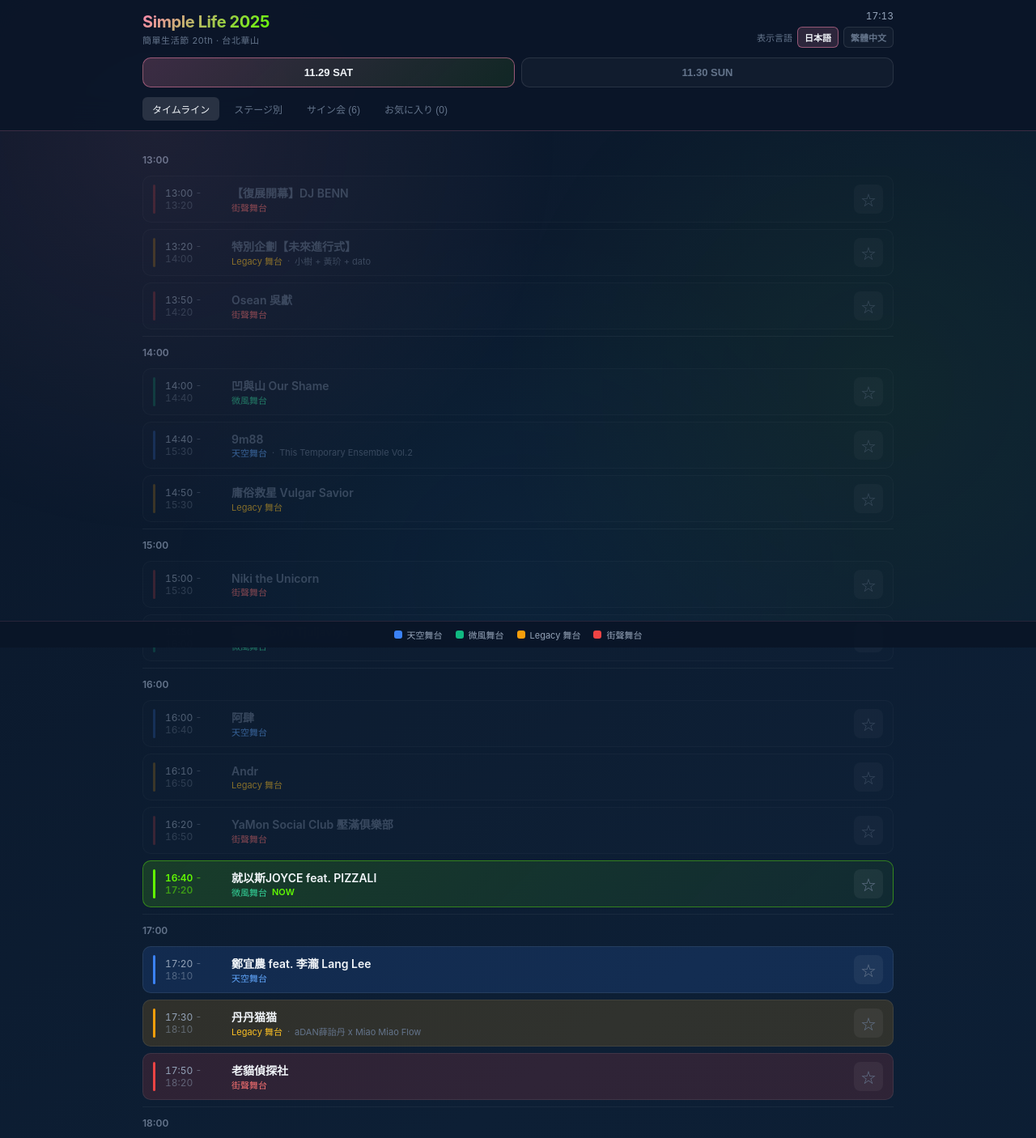
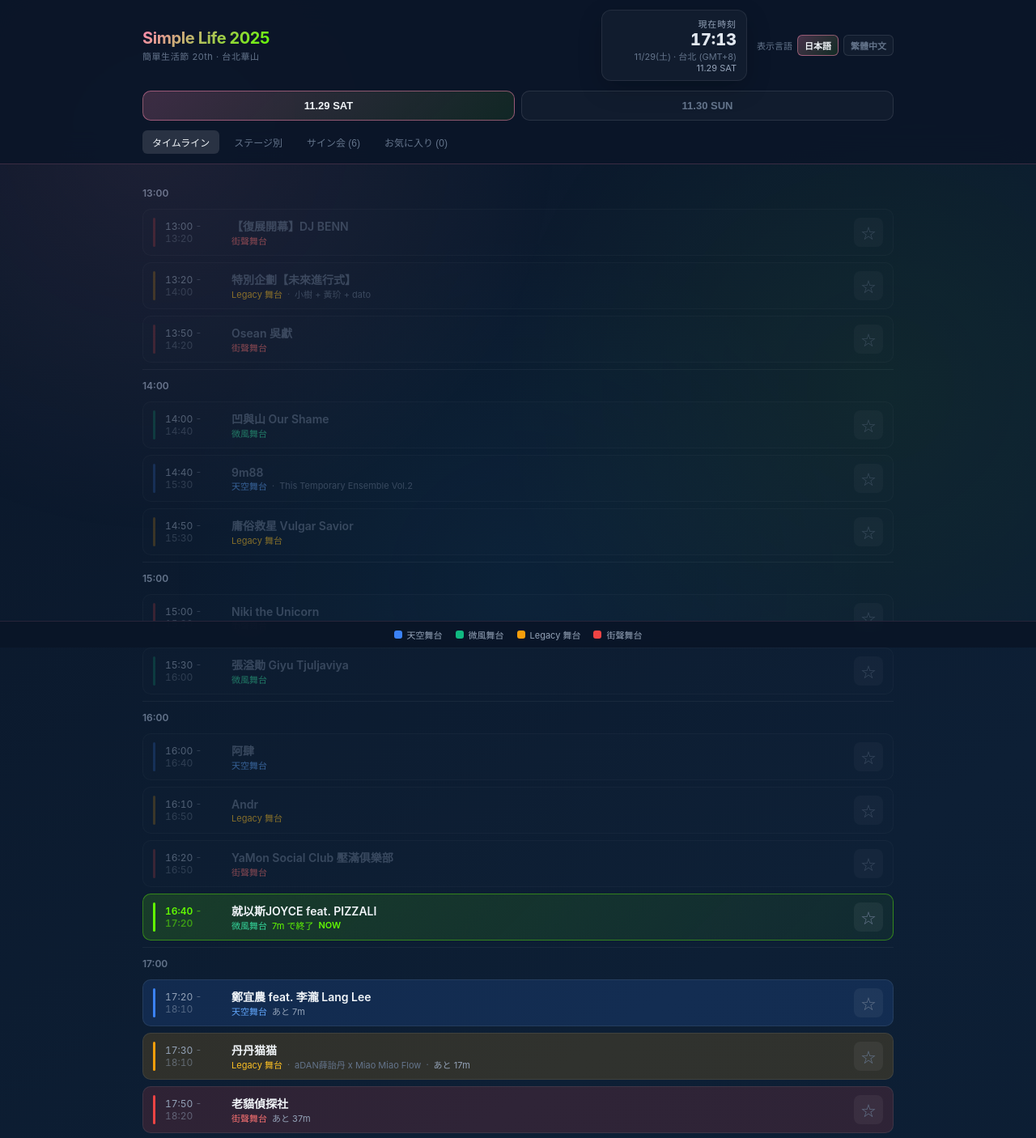
Before and after one commit to tainakanchu/simple-life-2025, a React (Vite) app: page / in a window 1280 px wide. Shown: the top 1406 px of the page at 81% size. Built offline with nearby package versions, Linux system fonts and the light colour scheme.

Commit message:
Enhance clock and countdowns

```diff
--- a/src/App.tsx
+++ b/src/App.tsx
@@ -25,6 +25,16 @@
   const [currentTime, setCurrentTime] = useState(new Date());
   const [viewMode, setViewMode] = useState<ViewMode>("timeline");
   const t: AppTranslation = translations[locale];
+
+  const formattedTime = currentTime.toLocaleTimeString(locale, {
+    hour: "2-digit",
+    minute: "2-digit",
+  });
+  const formattedDate = currentTime.toLocaleDateString(locale, {
+    month: "numeric",
+    day: "numeric",
+    weekday: "short",
+  });
 
   useEffect(() => {
     const timer = setInterval(() => setCurrentTime(new Date()), 60000);
@@ -166,23 +176,46 @@
                 簡單生活節 20th · 台北華山
               </p>
             </div>
+            <div style={{ display: "flex", alignItems: "center", gap: 12 }}>
               <div
                 style={{
-                fontSize: 12,
-                color: "#94a3b8",
-                textAlign: "right",
                   display: "flex",
                   flexDirection: "column",
                   alignItems: "flex-end",
-                gap: 6,
+                  padding: "8px 12px",
+                  borderRadius: 12,
+                  border: "1px solid rgba(255,255,255,0.08)",
+                  background: "rgba(255,255,255,0.03)",
+                  minWidth: 180,
+                  boxShadow: "0 10px 30px rgba(0,0,0,0.2)",
                 }}
               >
-              <div style={{ fontVariantNumeric: "tabular-nums" }}>
-                {currentTime.toLocaleTimeString(locale, {
-                  hour: "2-digit",
-                  minute: "2-digit",
-                })}
+                <div
+                  style={{
+                    fontSize: 11,
+                    letterSpacing: "0.08em",
+                    color: "#94a3b8",
+                    textTransform: "uppercase",
+                  }}
+                >
+                  {t.clockLabel}
                 </div>
+                <div
+                  style={{
+                    fontSize: 20,
+                    fontWeight: 800,
+                    color: "#e2e8f0",
+                    fontVariantNumeric: "tabular-nums",
+                  }}
+                >
+                  {formattedTime}
+                </div>
+                <div style={{ fontSize: 11, color: "#64748b" }}>
+                  {formattedDate} · {t.timezone}
+                </div>
+                <div style={{ fontSize: 11, color: "#94a3b8" }}>{dayData.date}</div>
+              </div>
+
               <div style={{ display: "flex", alignItems: "center", gap: 6 }}>
                 <span style={{ fontSize: 11, color: "#64748b" }}>
                   {t.languageLabel}
@@ -201,12 +234,13 @@
                             : "1px solid rgba(255,255,255,0.1)",
                         background:
                           locale === lang
-                            ? "rgba(255, 136, 176, 0.15)"
+                            ? "linear-gradient(135deg, rgba(255, 136, 176, 0.25), rgba(98, 250, 3, 0.1))"
                             : "rgba(255,255,255,0.03)",
                         color: locale === lang ? "#f1f5f9" : "#64748b",
                         cursor: "pointer",
                         fontSize: 11,
                         fontWeight: 600,
+                        transition: "all 0.15s",
                       }}
                     >
                       {lang === "ja" ? "日本語" : "繁體中文"}
--- a/src/components/ActCard.tsx
+++ b/src/components/ActCard.tsx
@@ -1,6 +1,7 @@
 import { Act } from "../types";
 import { stageColors } from "../data";
 import { AppTranslation } from "../i18n";
+import { formatCountdown } from "../utils";
 
 interface ActCardProps {
   act: Act;
@@ -10,6 +11,7 @@
   isNow: boolean;
   isPast: boolean;
   showStage?: boolean;
+  minutesUntil?: number | null;
   translation: AppTranslation;
 }
 
@@ -21,6 +23,7 @@
   isNow,
   isPast,
   showStage,
+  minutesUntil,
   translation,
 }: ActCardProps) {
   const fav = isFavorite(activeDay, act.stage || "", act.artist);
@@ -113,6 +116,20 @@
               </span>
             </>
           )}
+          {!isPast && minutesUntil !== undefined && minutesUntil !== null && (
+            <>
+              {act.sub && <span>·</span>}
+              <span style={{ color: isNow ? "#62FA03" : "#94a3b8" }}>
+                {isNow
+                  ? translation.common.endsIn(
+                      formatCountdown(minutesUntil) || ""
+                    )
+                  : translation.timeUntil(
+                      formatCountdown(minutesUntil) || ""
+                    )}
+              </span>
+            </>
+          )}
           {isNow && (
             <span style={{ color: "#62FA03", fontWeight: 600 }}>
               {translation.common.now}
--- a/src/components/SigningCard.tsx
+++ b/src/components/SigningCard.tsx
@@ -1,5 +1,6 @@
 import { SigningEvent } from "../types";
 import { AppTranslation } from "../i18n";
+import { formatCountdown } from "../utils";
 
 interface SigningCardProps {
   event: SigningEvent;
@@ -8,6 +9,7 @@
   toggleFavorite: (day: string, stage: string, artist: string) => void;
   isNow: boolean;
   isPast: boolean;
+  minutesUntil?: number | null;
   translation: AppTranslation;
 }
 
@@ -18,6 +20,7 @@
   toggleFavorite,
   isNow,
   isPast,
+  minutesUntil,
   translation,
 }: SigningCardProps) {
   const fav = isFavorite(activeDay, "signing", event.artist);
@@ -95,6 +98,11 @@
               {translation.common.now}
             </span>
           )}
+          {!isPast && !isNow && minutesUntil !== undefined && minutesUntil !== null && (
+            <span style={{ marginLeft: 6, color: "#94a3b8" }}>
+              {translation.timeUntil(formatCountdown(minutesUntil) || "")}
+            </span>
+          )}
         </div>
       </div>
 
--- a/src/i18n.ts
+++ b/src/i18n.ts
@@ -9,6 +9,8 @@
   };
   upcomingTitle: string;
   timeUntil: (countdown: string) => string;
+  clockLabel: string;
+  timezone: string;
   officialLinks: string;
   mapButton: string;
   goodsStatus: string;
@@ -29,6 +31,7 @@
   };
   common: {
     now: string;
+    endsIn: (countdown: string) => string;
   };
 }
 
@@ -42,6 +45,8 @@
     },
     upcomingTitle: "次のお気に入り",
     timeUntil: (countdown) => `あと ${countdown}`,
+    clockLabel: "現在時刻",
+    timezone: "台北 (GMT+8)",
     officialLinks: "Official Links",
     mapButton: "会場マップ",
     goodsStatus: "グッズ在庫状況",
@@ -62,6 +67,7 @@
     },
     common: {
       now: "NOW",
+      endsIn: (countdown) => `${countdown} で終了`,
     },
   },
   "zh-TW": {
@@ -73,6 +79,8 @@
     },
     upcomingTitle: "稍後的收藏",
     timeUntil: (countdown) => `還有 ${countdown}`,
+    clockLabel: "現在時間",
+    timezone: "台北（GMT+8）",
     officialLinks: "官方連結",
     mapButton: "會場地圖",
     goodsStatus: "周邊庫存資訊",
@@ -93,6 +101,7 @@
     },
     common: {
       now: "現在",
+      endsIn: (countdown) => `剩下 ${countdown}`,
     },
   },
 };
--- a/src/views/FavoritesView.tsx
+++ b/src/views/FavoritesView.tsx
@@ -40,6 +40,11 @@
         const isNow = act.startMin! <= now && act.endMin! > now
         const isPast = act.endMin! <= now
         const isSigning = act.type === 'signing'
+        const minutesUntil = isPast
+          ? null
+          : isNow
+          ? act.endMin! - now
+          : act.startMin! - now
 
         if (isSigning) {
           return (
@@ -51,6 +56,7 @@
               toggleFavorite={toggleFavorite}
               isNow={isNow}
               isPast={isPast}
+              minutesUntil={minutesUntil}
               translation={translation}
             />
           )
@@ -65,6 +71,7 @@
             toggleFavorite={toggleFavorite}
             isNow={isNow}
             isPast={isPast}
+            minutesUntil={minutesUntil}
             showStage
             translation={translation}
           />
--- a/src/views/StagesView.tsx
+++ b/src/views/StagesView.tsx
@@ -64,6 +64,11 @@
               const endMin = parseEndTime(act.time);
               const isNow = startMin <= now && endMin > now;
               const isPast = endMin <= now;
+              const minutesUntil = isPast
+                ? null
+                : isNow
+                ? endMin - now
+                : startMin - now;
               return (
                 <ActCard
                   key={i}
@@ -73,6 +78,7 @@
                   toggleFavorite={toggleFavorite}
                   isNow={isNow}
                   isPast={isPast}
+                  minutesUntil={minutesUntil}
                   translation={translation}
                 />
               );
--- a/src/views/TimelineView.tsx
+++ b/src/views/TimelineView.tsx
@@ -45,6 +45,11 @@
         currentHour = hour
         const isNow = act.startMin <= now && act.endMin > now
         const isPast = act.endMin <= now
+        const minutesUntil = isPast
+          ? null
+          : isNow
+          ? act.endMin - now
+          : act.startMin - now
 
         return (
           <React.Fragment key={i}>
@@ -66,6 +71,7 @@
               toggleFavorite={toggleFavorite}
               isNow={isNow}
               isPast={isPast}
+              minutesUntil={minutesUntil}
               showStage
               translation={translation}
             />
```
Lines whose indentation alone changed are shown as unchanged.
